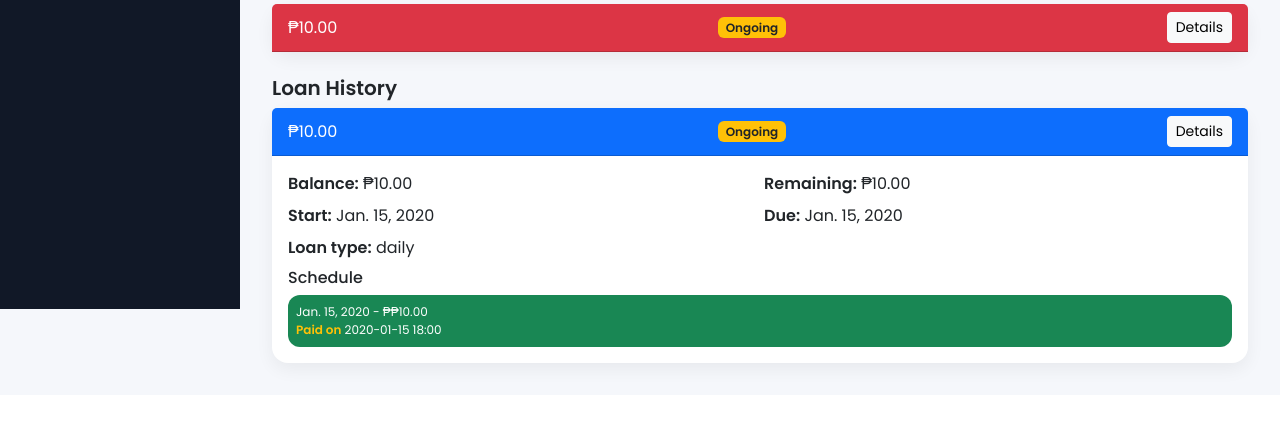
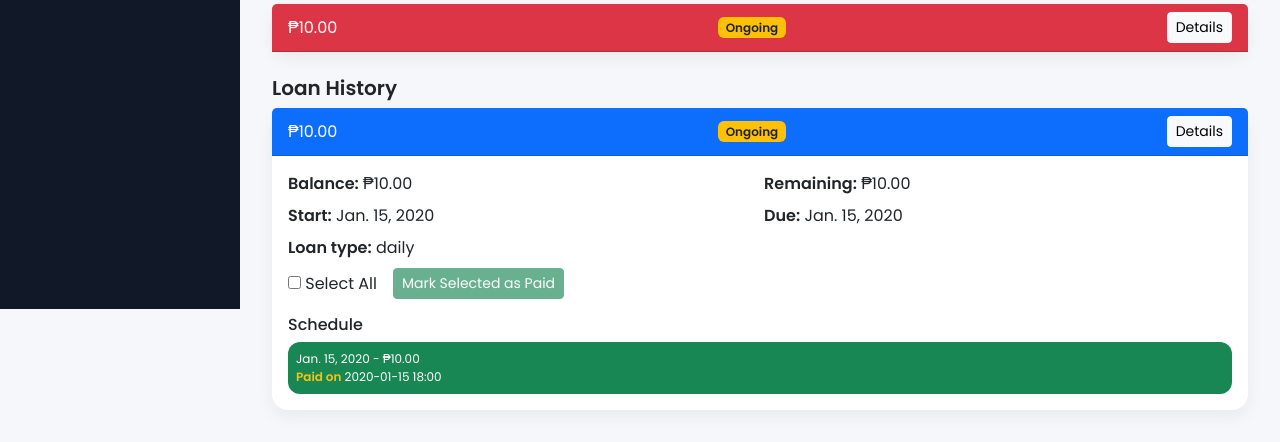
Before and after one commit to jonathan24-prog/Loan-management-System, a Django app: page /customers/1/ in a window 1280 px wide, after a click on "Details". Shown: the part 491-933 px from the top of the page. Before the commit the page ends 867 px from the top, so only its background shows below. Run offline with Django 5.2, Linux system fonts and the light colour scheme; tables that the repository leaves empty hold one stand-in row (values such as "Sample post").

Commit message:
add select all feature

```diff
--- a/loans/templates/loans/customer_detail.html
+++ b/loans/templates/loans/customer_detail.html
@@ -225,7 +225,7 @@
           </div>
 
           <div class="col-6 schedule-box bg-light">
-            Remaining: ₱{{ e_loan.remaining_principal|peso }}
+            Remaining: {{ e_loan.remaining_principal|peso }}
           </div>
 
           <div class="col-6 schedule-box bg-warning text-dark">
@@ -279,7 +279,7 @@
             <div
               class="schedule-box bg-warning text-dark d-flex justify-content-between"
             >
-              {{ sched.date }} - ₱{{ sched.amount|peso }}
+              {{ sched.date }} - {{ sched.amount|peso }}
 
               <a
                 href="{% url 'mark_emergency_paid' sched.pk %}"
@@ -304,7 +304,7 @@
 
   {% endfor %}
 
-  <!-- ================= LOANS (UNCHANGED FROM CODE 1) ================= -->
+  <!-- ================= LOANS  ================= -->
   <h5 class="fw-bold mt-4">Loan History</h5>
 
   {% for loan in loans %}
@@ -351,6 +351,23 @@
         </div>
 
         <!-- FULL SCHEDULE SYSTEM KEPT -->
+        <div class="d-flex justify-content-between align-items-center mb-2">
+          <div class="d-flex align-items-center gap-3 mb-2">
+            <label class="mb-0">
+              <input type="checkbox" id="selectAllSchedules" />
+              Select All
+            </label>
+
+            <button
+              type="button"
+              id="bulkPayBtn"
+              class="btn btn-success btn-sm"
+              disabled
+            >
+              Mark Selected as Paid
+            </button>
+          </div>
+        </div>
         <h6>Schedule</h6>
 
         <div class="row g-2">
@@ -360,7 +377,7 @@
             {% if sched.is_paid %}
 
             <div class="schedule-box bg-success text-white">
-              {{ sched.date }} - ₱{{ sched.amount|peso }}
+              {{ sched.date }} - {{ sched.amount|peso }}
 
               <br />
 
@@ -388,9 +405,16 @@
             {% else %}
 
             <div
-              class="schedule-box bg-warning text-dark d-flex justify-content-between"
+              class="schedule-box bg-warning text-dark d-flex justify-content-between align-items-center"
             >
-              {{ sched.date }} - ₱{{ sched.amount|peso }}
+              <div>
+                <input
+                  type="checkbox"
+                  class="schedule-checkbox"
+                  value="{{ sched.pk }}"
+                />
+                {{ sched.date }} - {{ sched.amount|peso }}
+              </div>
 
               <a
                 href="{% url 'mark_payment_paid' sched.pk %}"
@@ -416,12 +440,153 @@
   {% endfor %}
 </div>
 
+<div class="modal fade" id="confirmBulkModal" tabindex="-1">
+  <div class="modal-dialog modal-dialog-centered">
+    <div class="modal-content">
+      <div class="modal-header">
+        <h5 class="modal-title">Confirm Payment</h5>
+
+        <button
+          type="button"
+          class="btn-close"
+          data-bs-dismiss="modal"
+        ></button>
+      </div>
+
+      <div class="modal-body">Mark all selected schedules as paid?</div>
+
+      <div class="modal-footer">
+        <button type="button" class="btn btn-secondary" data-bs-dismiss="modal">
+          Cancel
+        </button>
+
+        <button type="button" id="confirmBulkPay" class="btn btn-success">
+          Confirm
+        </button>
+      </div>
+    </div>
+  </div>
+</div>
+<div
+  class="toast position-fixed bottom-0 end-0 m-3"
+  id="successToast"
+  role="alert"
+>
+  <div class="toast-header">
+    <strong class="me-auto">Success</strong>
+
+    <button type="button" class="btn-close" data-bs-dismiss="toast"></button>
+  </div>
+
+  <div class="toast-body">Selected schedules marked as paid.</div>
+</div>
+
 <script>
   function toggleEditContact() {
     document.getElementById("contactDisplay").classList.toggle("d-none");
 
     document.getElementById("contactEditForm").classList.toggle("d-none");
   }
+
+  document.addEventListener("DOMContentLoaded", function () {
+    const selectAll = document.getElementById("selectAllSchedules");
+    const bulkBtn = document.getElementById("bulkPayBtn");
+
+    function updateButtonState() {
+      const checked = document.querySelectorAll(".schedule-checkbox:checked");
+
+      bulkBtn.disabled = checked.length === 0;
+    }
+
+    selectAll?.addEventListener("change", function () {
+      document
+        .querySelectorAll(".schedule-checkbox")
+        .forEach((cb) => (cb.checked = this.checked));
+
+      updateButtonState();
+    });
+
+    document.addEventListener("change", function (e) {
+      if (e.target.classList.contains("schedule-checkbox")) {
+        updateButtonState();
+      }
+    });
+
+    bulkBtn.addEventListener("click", function () {
+      const modal = new bootstrap.Modal(
+        document.getElementById("confirmBulkModal"),
+      );
+
+      modal.show();
+    });
+
+    document
+      .getElementById("confirmBulkPay")
+      .addEventListener("click", function () {
+        const ids = [
+          ...document.querySelectorAll(".schedule-checkbox:checked"),
+        ].map((cb) => cb.value);
+
+        fetch("{% url 'bulk_mark_paid' %}", {
+          method: "POST",
+          headers: {
+            "X-CSRFToken": "{{ csrf_token }}",
+          },
+          body: new URLSearchParams({
+            schedule_ids: ids.join(","),
+          }),
+        })
+          .then((r) => r.json())
+          .then((data) => {
+            if (data.success) {
+              location.reload();
+            }
+          });
+      });
+  });
+  document
+    .getElementById("bulkPayForm")
+    .addEventListener("submit", function (e) {
+      e.preventDefault();
+
+      if (!confirm("Mark all selected schedules as paid?")) {
+        return;
+      }
+
+      const form = this;
+
+      fetch(form.action, {
+        method: "POST",
+        body: new FormData(form),
+        headers: {
+          "X-Requested-With": "XMLHttpRequest",
+        },
+      })
+        .then((response) => response.json())
+        .then((data) => {
+          if (data.success) {
+            document
+              .querySelectorAll(".schedule-checkbox:checked")
+              .forEach((cb) => {
+                cb.closest(".schedule-box").classList.remove(
+                  "bg-warning",
+                  "text-dark",
+                );
+
+                cb.closest(".schedule-box").classList.add(
+                  "bg-success",
+                  "text-white",
+                );
+
+                cb.disabled = true;
+              });
+
+            form.style.display = "none";
+
+            alert("Schedules marked as paid.");
+          }
+        });
+    });
 </script>
 
 {% endblock %}
--- a/loans/urls.py
+++ b/loans/urls.py
@@ -18,6 +18,11 @@ path(
     views.update_customer_contact,
     name='update_customer_contact'
 ),
+path(
+    'bulk-mark-paid/',
+    views.bulk_mark_paid,
+    name='bulk_mark_paid'
+),
 
 path('customer/<int:pk>/add-loan/', views.add_loan, name='add_loan'),
 path('customer/<int:pk>/add-emergency-loan/', views.add_emergency_loan, name='add_emergency_loan'),
--- a/loans/views.py
+++ b/loans/views.py
@@ -917,3 +917,30 @@ def update_customer_contact(request, pk):
         messages.success(request, "Contact number updated successfully.")
 
     return redirect('customer_detail', pk=pk)
+
+
+from django.db import models
+
+from django.http import JsonResponse
+from django.utils import timezone
+
+def bulk_mark_paid(request):
+    if request.method != "POST":
+        return JsonResponse({"success": False}, status=400)
+
+    ids = request.POST.get("schedule_ids", "").split(",")
+    ids = [i for i in ids if i]
+
+    updated = PaymentSchedule.objects.filter(
+        id__in=ids,
+        is_paid=False
+    ).update(
+        is_paid=True,
+        paid_amount=models.F("amount"),
+        paid_at=timezone.now()
+    )
+
+    return JsonResponse({
+        "success": True,
+        "updated": updated
+    })
```
